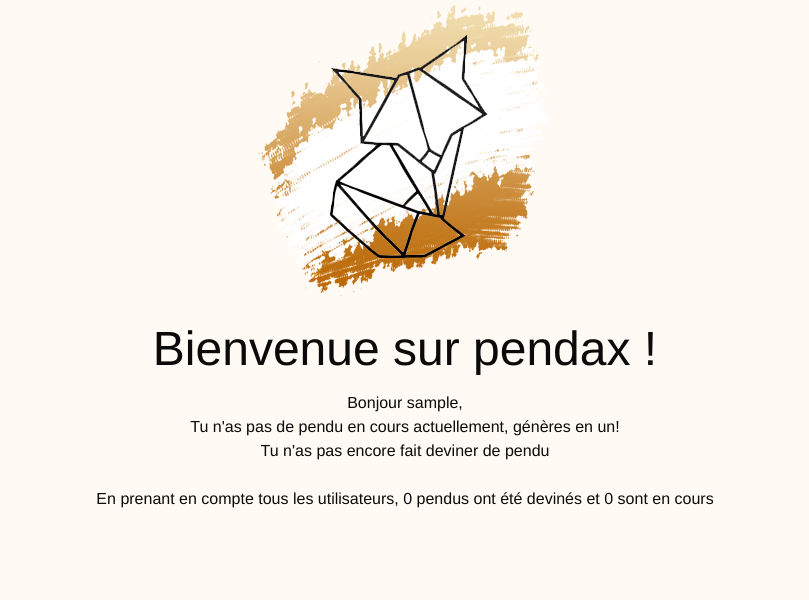
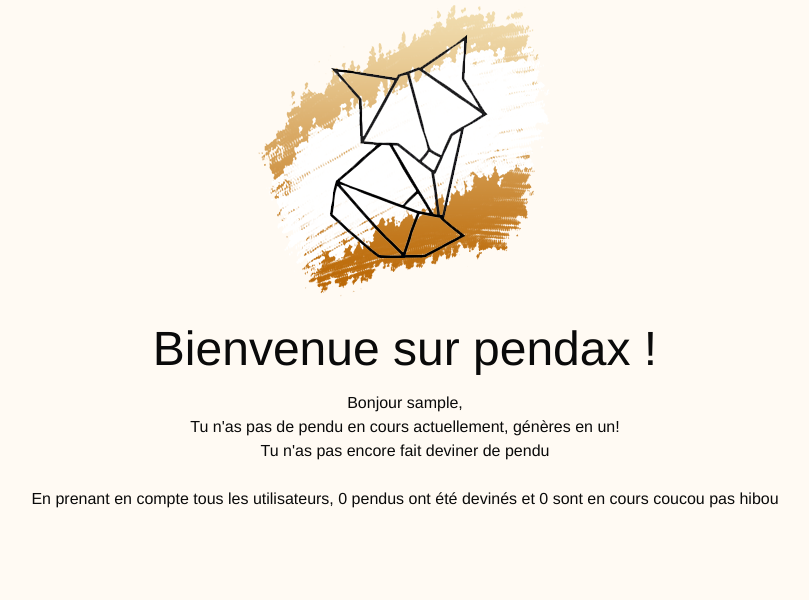
Before and after one commit to CaptainEzriA/pendax, a PHP site: page /index.php in a window 1280 px wide. Shown: the part 71-671 px from the top of the page, without its empty margins (235-1044 px from the left). Run offline with PHP 8.4, Linux system fonts and the light colour scheme; the visitor is signed in with stand-in values (Sample User, id 1); data that the repository does not hold is empty; some libraries are stand-ins or nearby versions.

Commit message:
ajout coucou pas hibou

```diff
--- a/index.php
+++ b/index.php
@@ -31,7 +31,7 @@
 				echo"Tu n'as pas encore fait deviner de pendu<br/><br/>";
 			else
 				echo "Au total, tu as déjà fait deviner $termine pendus<br/><br/>";
-			echo "En prenant en compte tous les utilisateurs, $terminTot pendus ont été devinés et $encoursTot sont en cours";
+			echo "En prenant en compte tous les utilisateurs, $terminTot pendus ont été devinés et $encoursTot sont en cours coucou pas hibou";
 		}
 
 		else
```
